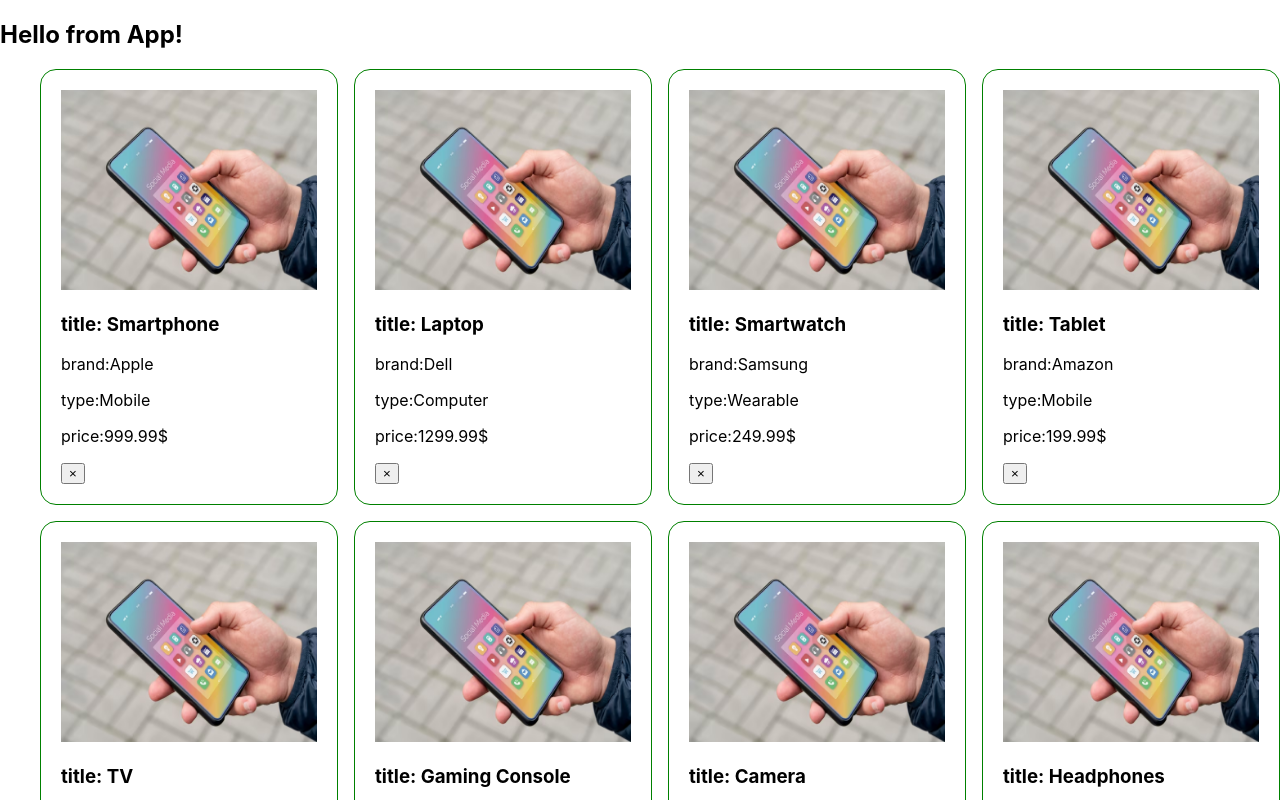
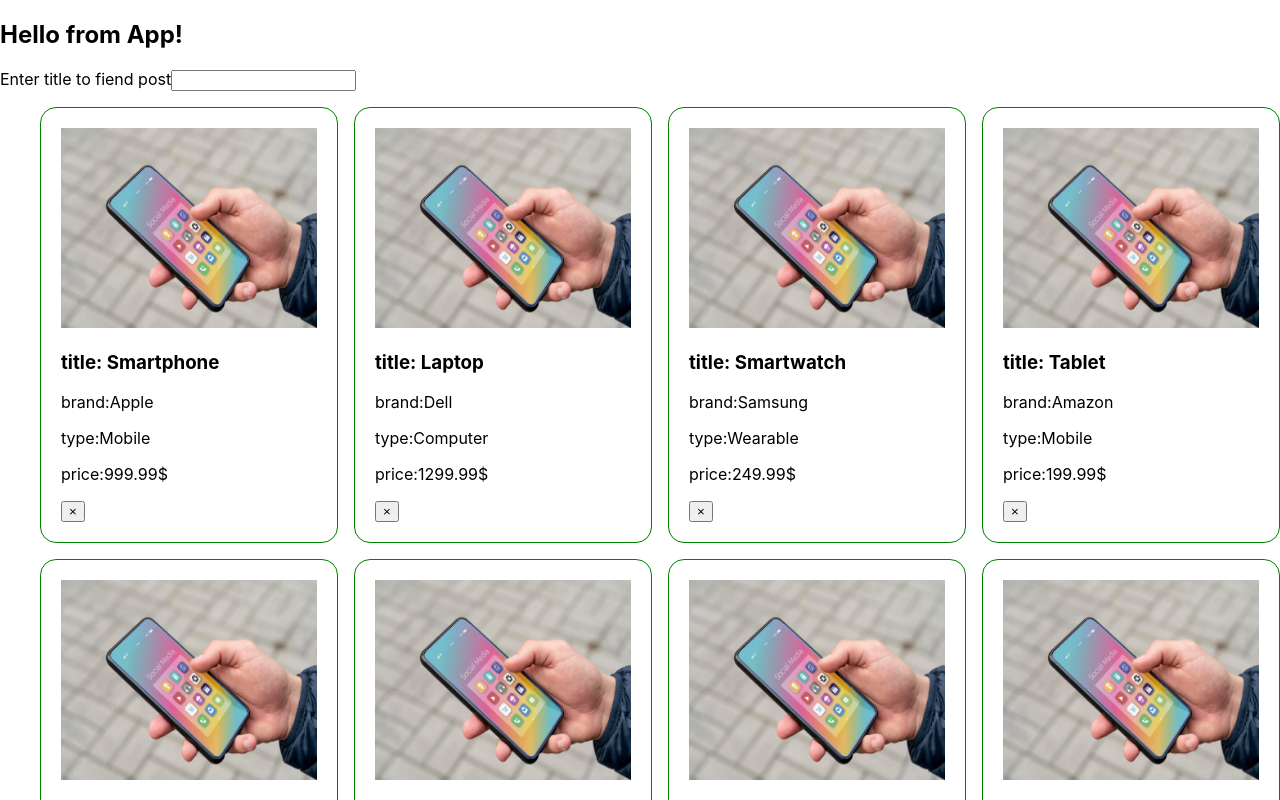
Before and after one commit to Maxim4ik118/fson88-pr, a React (Create React App) app: page / in a window 1280 px wide. Shown: the top 800 px of the page. Built offline with nearby package versions, Linux system fonts and the light colour scheme.

Commit message:
delete + filter

```diff
--- a/src/components/App.jsx
+++ b/src/components/App.jsx
@@ -98,12 +98,36 @@ const devicesData = [
 export class App extends Component {
   state = {
     devices: devicesData,
+    filter: '',
+  };
+  onDelete = deviceId => {
+    this.setState({
+      devices: this.state.devices.filter(device => device.id !== deviceId),
+    });
+  };
+  onChangeFilter = event => {
+    this.setState({
+      filter: event.target.value,
+    });
   };
   render() {
+    const filteredPosts = this.state.devices.filter(device =>
+      device.title
+        .toLocaleLowerCase()
+        .includes(this.state.filter.toLocaleLowerCase())
+    );
     return (
       <div>
         <h2>Hello from App!</h2>
-        <PostList devices={this.state.devices} />
+        <label>
+          <span>Enter title to fiend post</span>
+          <input
+            onChange={this.onChangeFilter}
+            value={this.state.filter}
+            type="text"
+          />
+        </label>
+        <PostList onDelete={this.onDelete} devices={filteredPosts} />
       </div>
     );
   }
--- a/src/components/PostList/PostList.jsx
+++ b/src/components/PostList/PostList.jsx
@@ -2,11 +2,13 @@ import React from 'react';
 import { StyledUl } from './PostList.styled';
 import PostListItem from 'components/PostListItem/PostListItem';
 
-export const PostList = ({ devices }) => {
+export const PostList = ({ devices, onDelete }) => {
   return (
     <StyledUl>
       {devices.map(device => {
-        return <PostListItem device={device} key={device.id} />;
+        return (
+          <PostListItem onDelete={onDelete} device={device} key={device.id} />
+        );
       })}
     </StyledUl>
   );
--- a/src/components/PostListItem/PostListItem.jsx
+++ b/src/components/PostListItem/PostListItem.jsx
@@ -1,7 +1,7 @@
 import { StyledLi } from 'components/PostList/PostList.styled';
 import React from 'react';
 
-const PostListItem = ({ device }) => {
+const PostListItem = ({ device, onDelete }) => {
   return (
     <StyledLi>
       <img className="itemImg" src={device.coverImage} alt={device.title} />
@@ -9,7 +9,7 @@ const PostListItem = ({ device }) => {
       <p>brand:{device.brand}</p>
       <p>type:{device.type}</p>
       <p>price:{device.price}$</p>
-      <button>&times;</button>
+      <button onClick={() => onDelete(device.id)}>&times;</button>
     </StyledLi>
   );
 };
```
